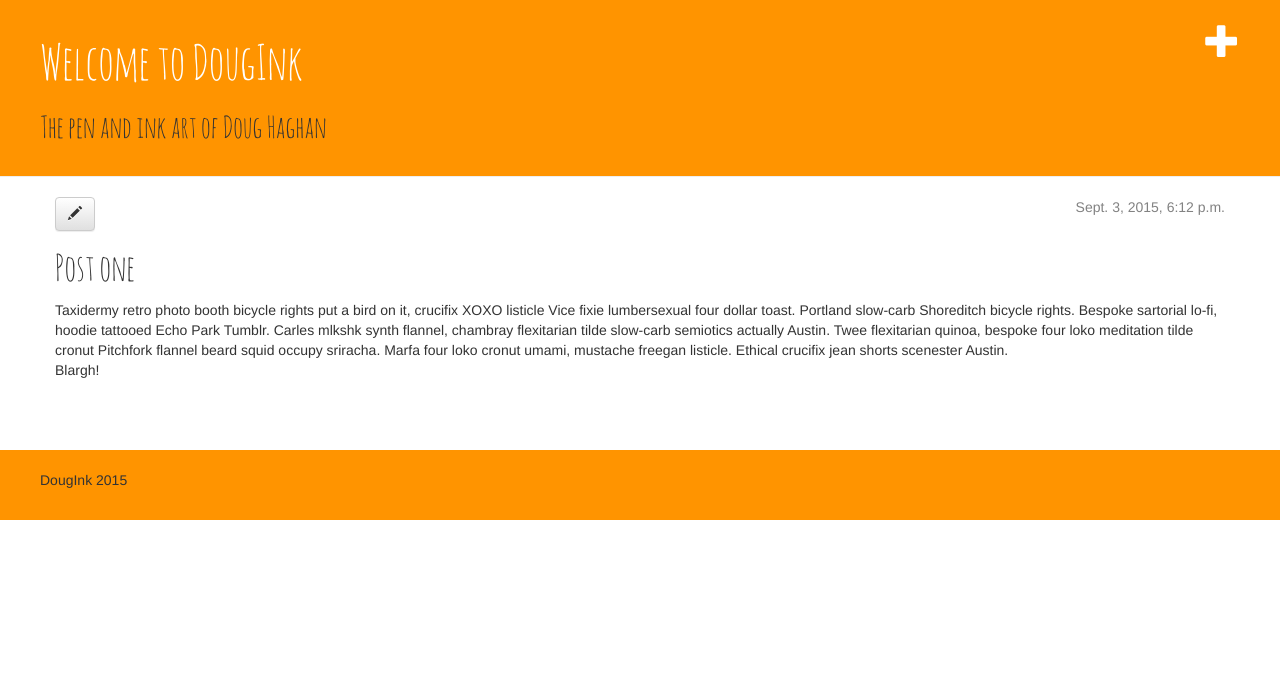
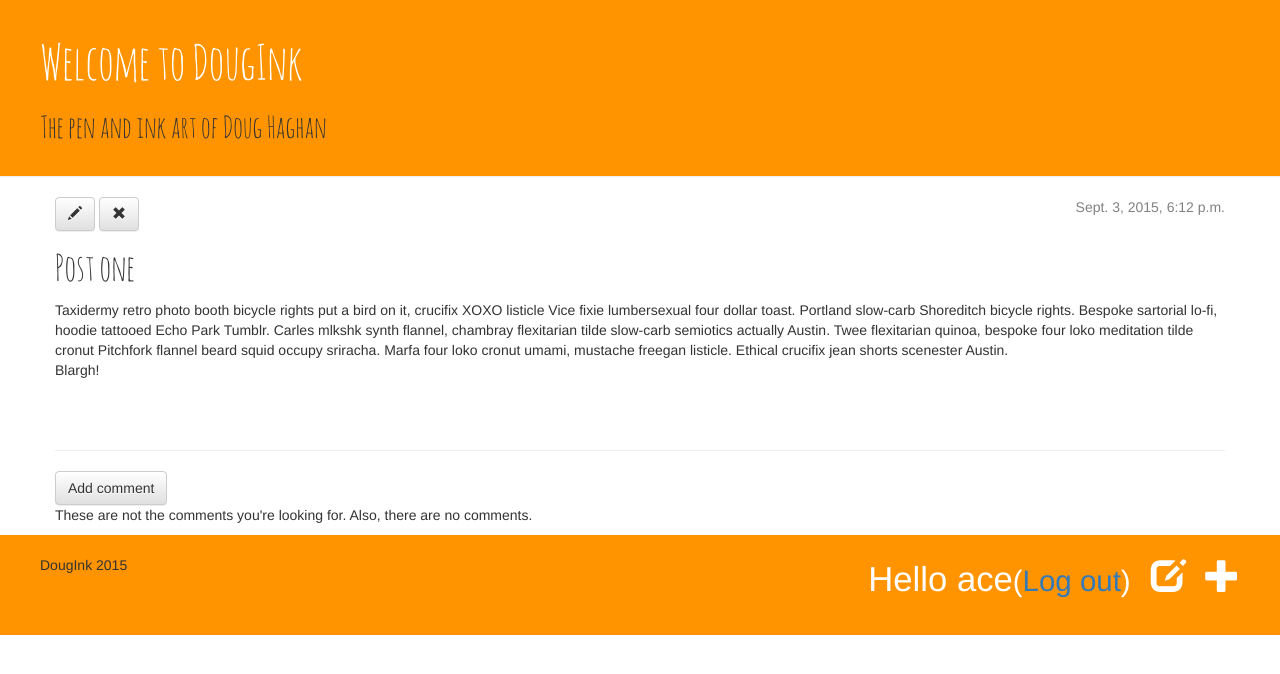
Before and after one commit to AceMaridiam/dougink, a Django app: page /post/1/ in a window 1280 px wide. Shown: the top 674 px of the page. Run offline with Django 3.2, Linux system fonts and the light colour scheme; a user stored in the database is signed in; data comes from the database, SQL or seed files in the repository; both versions use the stored data as it was after the commit; some libraries are stand-ins or nearby versions.

Commit message:
updates to various files to add login and logout + comment buttons

```diff
--- a/blog/admin.py
+++ b/blog/admin.py
@@ -1,4 +1,5 @@
 from django.contrib import admin
-from .models import Post
+from .models import Post, Comment
 
 admin.site.register(Post)
+admin.site.register(Comment)
--- a/blog/templates/blog/base.html
+++ b/blog/templates/blog/base.html
@@ -12,22 +12,33 @@
 <body>
 
 	<div class="page-header">
-			{% if user.is_authenticated %}
-			    <a href="{% url "post_new" %}" class="top-menu"><span class="glyphicon glyphicon-plus"></span></a>
-			{% endif %}
+
 	    <h1><a href="/">Welcome to DougInk</a></h1>
 	    <h2>The pen and ink art of Doug Haghan</h2>
 	</div>
 
 	<div class="container">
 	   <div class="row">
-	        	{% block content %}
-						{% endblock %}
+	        {% block content %}
+			{% endblock %}
 	    </div>
 	</div>
 
 	<footer>
-		<p>DougInk 2015</p>
+		<div class="row">
+			<div class="col-md-2 col-sm-2">
+				<p>DougInk {% now "Y" %}</p>
+			</div>
+			<div class="col-md-10 col-sm-10">
+				{% if user.is_authenticated %}
+			        <a href="{% url "post_new" %}" class="top-menu"><span class="glyphicon glyphicon-plus"></span></a>
+			        <a href="{% url "post_draft_list" %}" class="top-menu"><span class="glyphicon glyphicon-edit"></span></a>
+			        <p class="top-menu">Hello {{ user.username }}<small>(<a href="{% url "django.contrib.auth.views.logout" %}">Log out</a>)</small></p>
+		        {% else %}
+		        	<a href="{% url "django.contrib.auth.views.login" %}" class="top-menu"><span class="glyphicon glyphicon-lock"></span></a>
+		        {% endif %}
+		    </div>
+	    </div>
 	</footer>
 
 
--- a/blog/templates/blog/post_detail.html
+++ b/blog/templates/blog/post_detail.html
@@ -1,14 +1,48 @@
 {% extends "blog/base.html" %}
 
 {% block content %}
+
     <div class="post">
+
         {% if post.published_date %}
             <div class="date">
                 {{ post.published_date }}
             </div>
+        {% else %}
+            <a class="btn btn-default" href="{% url "blog.views.post_publish" pk=post.pk %}">Publish</a>
         {% endif %}
-        <a class="btn btn-default" href="{% url "post_edit" pk=post.pk %}"><span class="glyphicon glyphicon-pencil"></span></a>
+
+        {% if user.is_authenticated %}
+            <a class="btn btn-default" href="{% url "post_edit" pk=post.pk %}"><span class="glyphicon glyphicon-pencil"></span></a>
+            <a class="btn btn-default" href="{% url "post_delete" pk=post.pk %}"><span class="glyphicon glyphicon-remove"></span></a>
+        {% else %}
+        {% endif %}
+
         <h1>{{ post.title }}</h1>
         <p>{{ post.text|linebreaks }}</p>
+
     </div>
+
+    <hr>
+    <a class="btn btn-default" href="{% url "add_comment_to_post" pk=post.pk %}">Add comment</a>
+
+    {% for comment in post.comments.all %}
+        {% if user.is_authenticated or comment.approved_comment %}
+        <div class="comment">
+            <div class="date">
+                {{ comment.created_date }}
+                {% if not comment.approved_comment %}
+                    <a class="btn btn-default" href="{% url "comment_remove" pk=comment.pk %}"><span class="glyphicon glyphicon-remove"></span></a>
+                    <a class="btn btn-default" href="{% url "comment_approve" pk=comment.pk %}"><span class="glyphicon glyphicon-ok"></span></a>
+                {% endif %}
+            </div>
+            <strong>{{ comment.author }}</strong>
+            <p>{{ comment.text|linebreaks }}</p>
+        </div>
+    {% endif %}
+
+    {% empty %}
+        <p>These are not the comments you're looking for. Also, there are no comments.</p>
+    {% endfor %}
+
 {% endblock %}
--- a/blog/templates/blog/post_list.html
+++ b/blog/templates/blog/post_list.html
@@ -9,6 +9,7 @@
             </div>
             <h1><a href="{% url "post_detail" pk=post.pk %}">{{ post.title }}</a></h1>
             <p>{{ post.text|linebreaks }}</p>
+            <a href="{% url "blog.views.post_detail" pk=post.pk %}">Comments: {{ post.approved_comments.count }}</a>
         </div>
       </div>
     {% endfor %}
--- a/blog/urls.py
+++ b/blog/urls.py
@@ -2,8 +2,24 @@ from django.conf.urls import include, url
 from . import views
 
 urlpatterns = [
+	# primary landing page to show list of posts
     url(r'^$', views.post_list, name='post_list'),
+    # Individual posts page
     url(r'^post/(?P<pk>[0-9]+)/$', views.post_detail, name='post_detail'),
+    # Create a new post
     url(r'^post/new/$', views.post_new, name='post_new'),
+    # Edit a post
     url(r'^post/(?P<pk>[0-9]+)/edit/$', views.post_edit, name='post_edit'),
+    # Publish post
+    url(r'^post/(?P<pk>[0-9]+)/publish/$', views.post_publish, name='post_publish'),
+    # Delete post
+    url(r'^post/(?P<pk>[0-9]+)/delete/$', views.post_delete, name='post_delete'),
+    # Post comments
+    url(r'^post/(?P<pk>[0-9]+)/comment/$', views.add_comment_to_post, name='add_comment_to_post'),
+    # Post drafts list page
+    url(r'^drafts/$', views.post_draft_list, name='post_draft_list'),
+    # Comment approve
+    url(r'^comment/(?P<pk>[0-9]+)/approve/$', views.comment_approve, name='comment_approve'),
+    # Comment remove
+    url(r'^comment/(?P<pk>[0-9]+)/remove/$', views.comment_remove, name='comment_remove'),
 ]
--- a/blog/views.py
+++ b/blog/views.py
@@ -1,8 +1,9 @@
 from django.shortcuts import render, get_object_or_404
 from django.utils import timezone
 from .models import Post
-from .forms import PostForm
+from .forms import PostForm, CommentForm
 from django.shortcuts import redirect
+from django.contrib.auth.decorators import login_required
 
 def post_list(request):
 	posts = Post.objects.filter(published_date__lte=timezone.now()).order_by('published_date')
@@ -13,7 +14,7 @@ def post_detail(request, pk):
     post = get_object_or_404(Post, pk=pk)
     return render(request, 'blog/post_detail.html', {'post': post})
 
-
+@login_required
 def post_new(request):
     if request.method == "POST":
         form = PostForm(request.POST)
@@ -27,7 +28,7 @@ def post_new(request):
         form = PostForm()
     return render(request, 'blog/post_edit.html', {'form': form})
 
-
+@login_required
 def post_edit(request, pk):
     post = get_object_or_404(Post, pk=pk)
     if request.method == "POST":
@@ -41,3 +42,45 @@ def post_edit(request, pk):
     else:
         form = PostForm(instance=post)
     return render(request, 'blog/post_edit.html', {'form': form})
+
+@login_required
+def post_draft_list(request):
+    posts = Post.objects.filter(published_date__isnull=True).order_by('created_date')
+    return render(request, 'blog/post_draft_list.html', {'posts': posts})
+
+@login_required
+def post_publish(request, pk):
+    post = get_object_or_404(Post, pk=pk)
+    post.publish()
+    return redirect('blog.views.post_detail', pk=pk)
+
+@login_required
+def post_delete(request, pk):
+    post = get_object_or_404(Post, pk=pk)
+    post.delete()
+    return redirect('blog.views.post_list')
+
+@login_required
+def comment_approve(request, pk):
+    comment = get_object_or_404(Comment, pk=pk)
+    comment.approve()
+    return redirect('blog.views.post_detail', pk=comment.post.pk)
+
+@login_required
+def comment_remove(request, pk):
+    comment = get_object_or_404(Comment, pk=pk)
+    comment.delete()
+    return redirect('blog.views.post_detail', pk=post_pk)
+
+def add_comment_to_post(request, pk):
+    post = get_object_or_404(Post, pk=pk)
+    if request.method == "POST":
+        form = CommentForm(request.POST)
+        if form.is_valid():
+            comment = form.save(commit=False)
+            comment.post = post
+            comment.save()
+            return redirect('blog.views.post_detail', pk=post.pk)
+    else:
+        form = CommentForm()
+    return render(request, 'blog/add_comment_to_post.html', {'form': form})
--- a/mysite/settings.py
+++ b/mysite/settings.py
@@ -106,3 +106,4 @@ STATIC_URL = '/static/'
 STATICFILES_DIRS = (
     os.path.join(BASE_DIR, 'static'),
 )
+LOGIN_REDIRECT_URL = '/'
--- a/mysite/urls.py
+++ b/mysite/urls.py
@@ -13,10 +13,13 @@ Including another URLconf
     1. Add an import:  from blog import urls as blog_urls
     2. Add a URL to urlpatterns:  url(r'^blog/', include(blog_urls))
 """
-from django.conf.urls import include, url
+from django.conf.urls import patterns, include, url
 from django.contrib import admin
+admin.autodiscover()
 
 urlpatterns = [
     url(r'^admin/', include(admin.site.urls)),
+    url(r'^accounts/login/$', 'django.contrib.auth.views.login'),
+    url(r'^accounts/logout/$', 'django.contrib.auth.views.logout', {'next_page': '/'}),
     url(r'', include('blog.urls')),
 ]
```
Also changed, not shown: blog/forms.py (+7 -2 lines), db.sqlite3.
